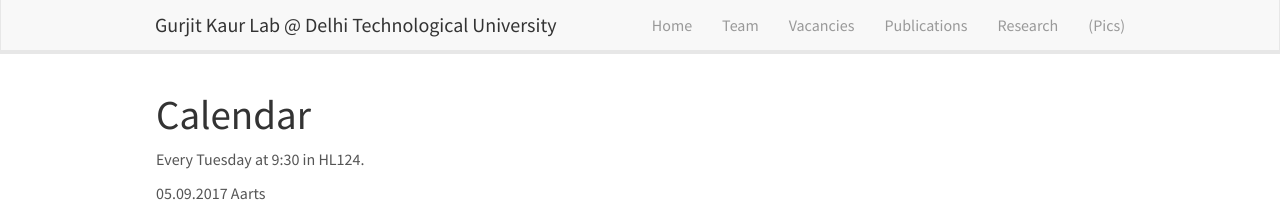
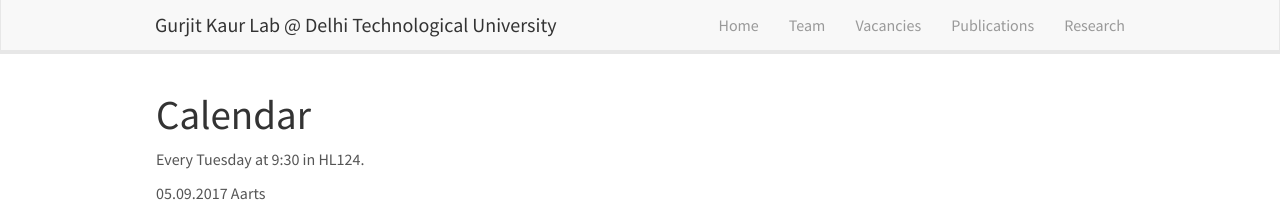
Before and after one commit to guritkaurlab/guritkaurlab.github.io, a Jekyll site: the page built from _pages/mini_lecture_series.md, in a window 1280 px wide. Shown: the top 209 px of the page. Built offline with Jekyll 4.4.1, drawn with Linux system fonts in a browser that asks for light colours; nearby versions of some CDN libraries.

Commit message:
Update header.html

```diff
--- a/_includes/header.html
+++ b/_includes/header.html
@@ -17,7 +17,7 @@
 		<li><a href="{{ site.url }}{{ site.baseurl }}/vacancies">Vacancies</a></li>
 		<li><a href="{{ site.url }}{{ site.baseurl }}/publications">Publications</a></li>
 		<li><a href="{{ site.url }}{{ site.baseurl }}/research">Research</a></li>
-		<li><a href="{{ site.url }}{{ site.baseurl }}/pictures">(Pics)</a></li
+
 
 	  </ul>
 	</div>
```
